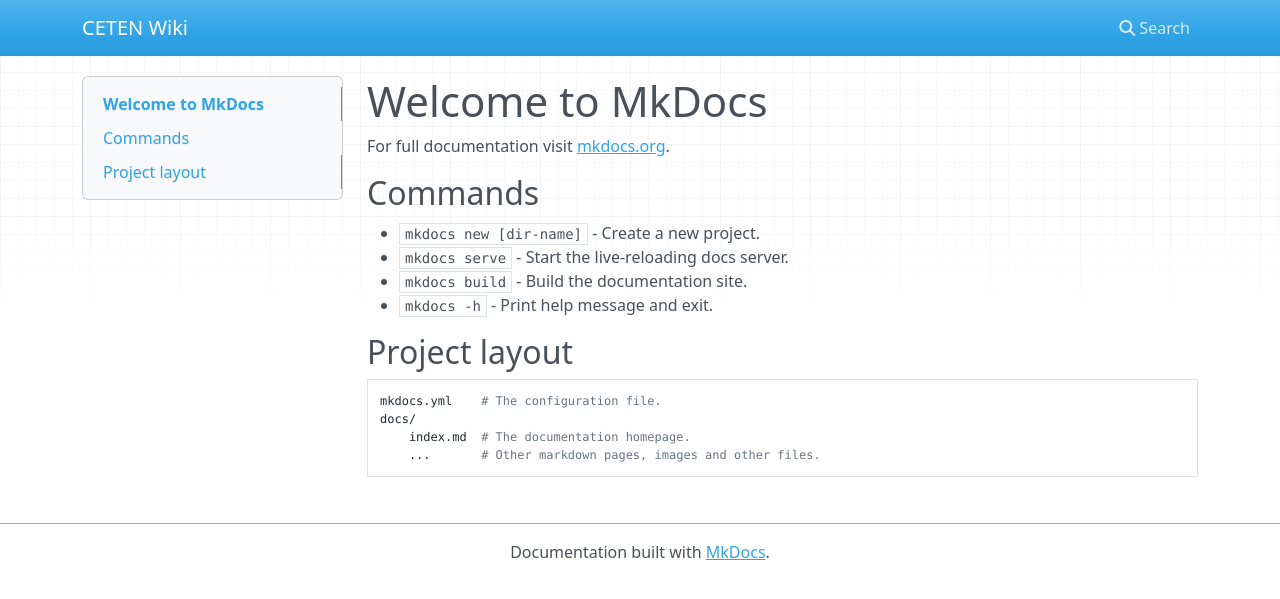
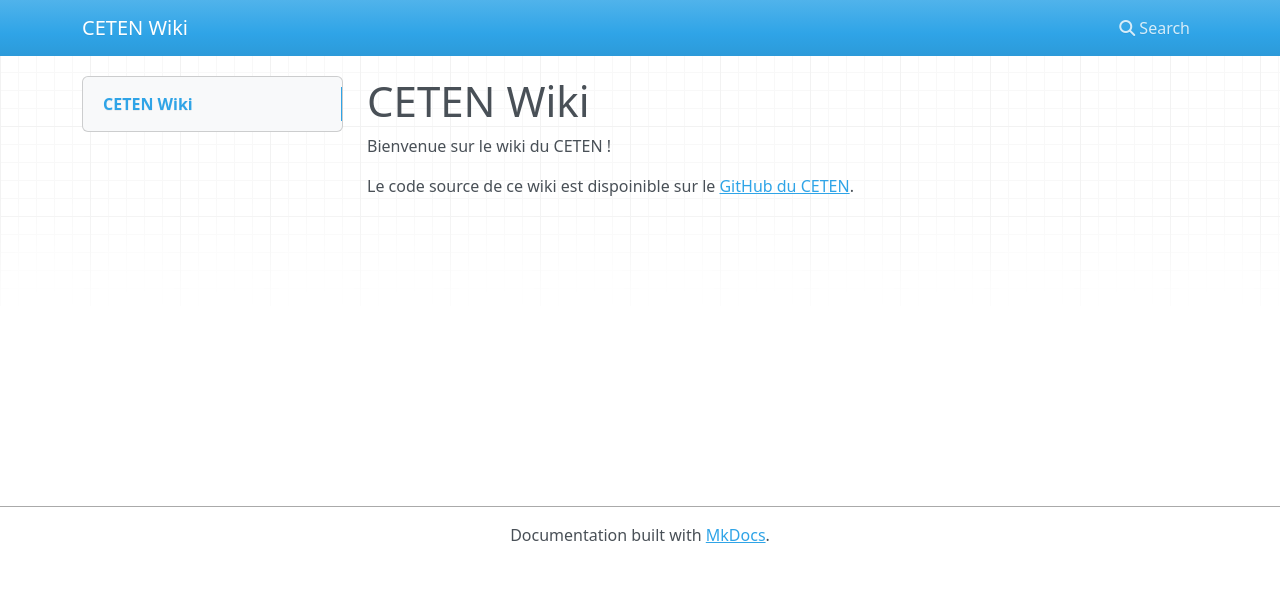
Before and after one commit to CETEN-BDE/wiki, an MkDocs documentation site: the page built from docs/index.md, in a window 1280 px wide. Shown: the top 599 px of the page. Built offline with MkDocs 1.6.1, drawn with Linux system fonts in a browser that asks for light colours; nearby versions of some CDN libraries.

Commit message:
feat: First home page

```diff
--- a/docs/index.md
+++ b/docs/index.md
@@ -1,17 +1,5 @@
-# Welcome to MkDocs
+# CETEN Wiki
 
-For full documentation visit [mkdocs.org](https://www.mkdocs.org).
+Bienvenue sur le wiki du CETEN !
 
-## Commands
-
-* `mkdocs new [dir-name]` - Create a new project.
-* `mkdocs serve` - Start the live-reloading docs server.
-* `mkdocs build` - Build the documentation site.
-* `mkdocs -h` - Print help message and exit.
-
-## Project layout
-
-    mkdocs.yml    # The configuration file.
-    docs/
-        index.md  # The documentation homepage.
-        ...       # Other markdown pages, images and other files.
+Le code source de ce wiki est dispoinible sur le [GitHub du CETEN](https://github.com/CETEN-BDE/wiki).
--- a/mkdocs.yml
+++ b/mkdocs.yml
@@ -1 +1,3 @@
 site_name: CETEN Wiki
+nav:
+  - Accueil: index.md
```
Also changed, not shown: docs/img/favicon.ico (added).
